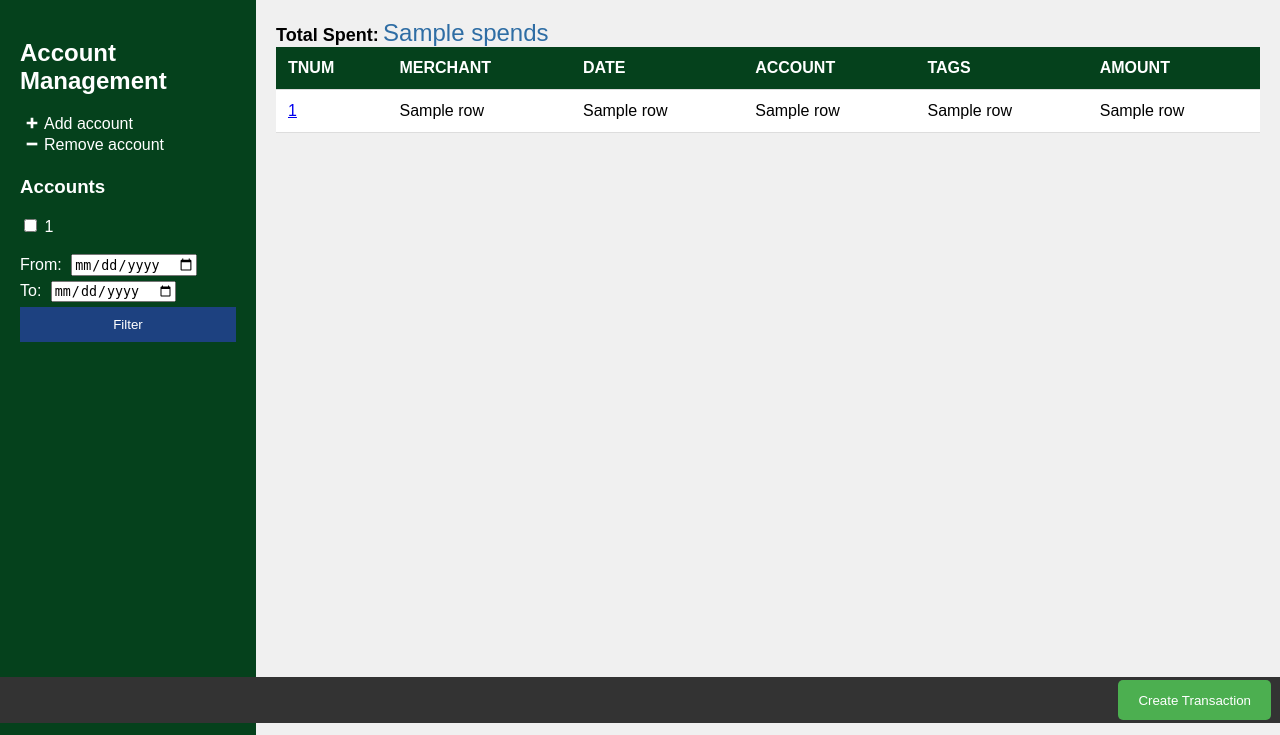
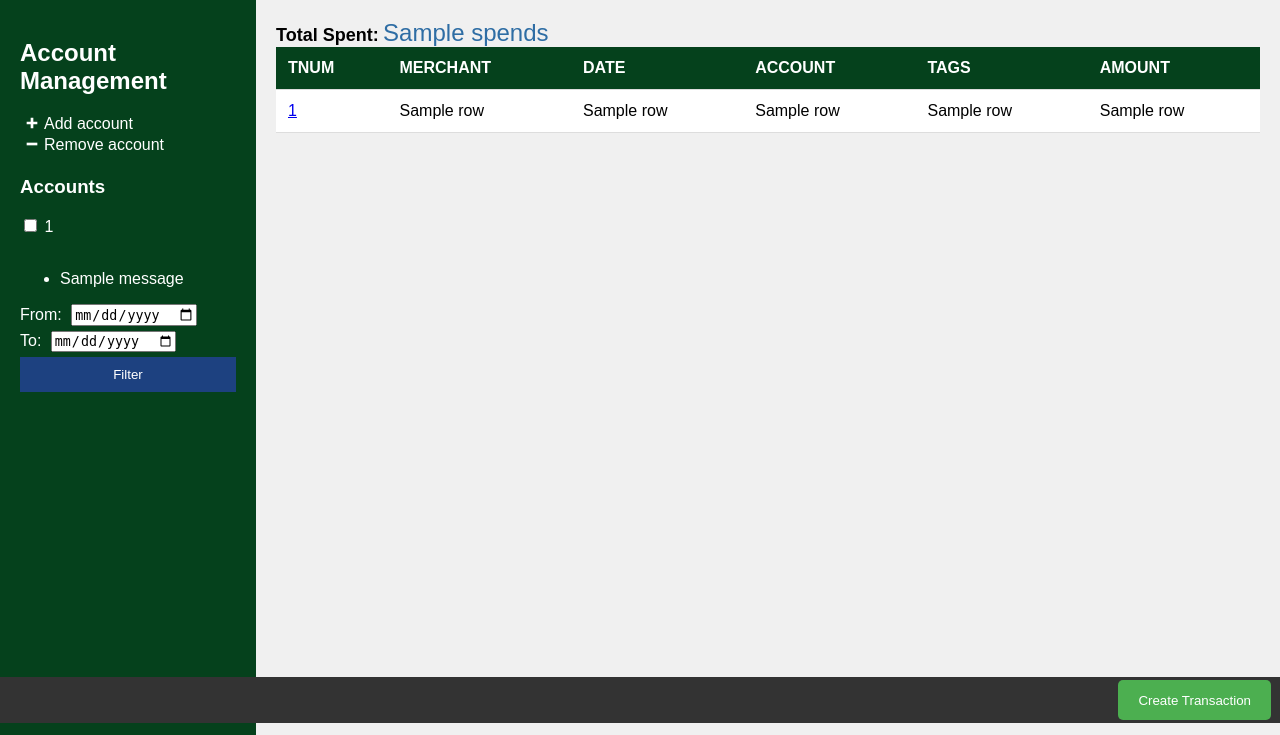
Before and after one commit to TJCornwell/Senior-Project, a Flask app: template templates/HomePage.html in a window 1280 px wide. Shown: the part 77-812 px from the top of the page. Run offline with Flask 3, Linux system fonts and the light colour scheme; the template is opened without the code that fills it: most values are stand-ins (such as "Sample title", 1, 10 or a date in 2020); one stand-in notice (Sample message) is shown; parts of the project's set-up code (start-up, migrations or seed data) failed here and were passed over.

Commit message:
Update HomePage.html

```diff
--- a/templates/HomePage.html
+++ b/templates/HomePage.html
@@ -79,6 +79,15 @@
             <script src="/static/js/dateValidation.js" defer></script>
 
                 <div class="date-filter">
+                    {% with messages = get_flashed_messages() %}
+                        {% if messages %}
+                            <ul class="flashes">
+                                {% for message in messages %}
+                                    <li>{{ message | safe }}</li>
+                                {% endfor %}
+                            </ul>
+                        {% endif %}
+                    {% endwith %}
                     <div>
                         <label for="fromDate">From:</label>
                         <input type="date" id="fromDate" name="fromDate">
```
